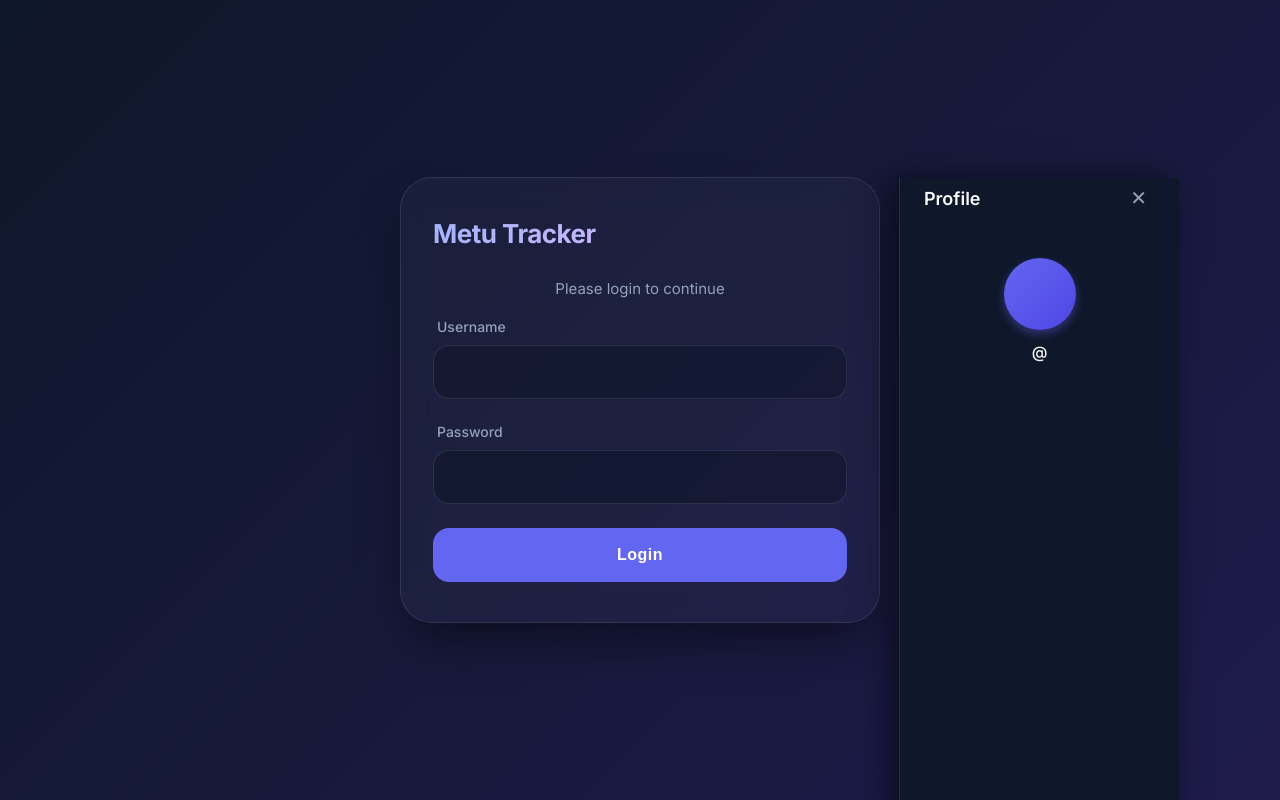
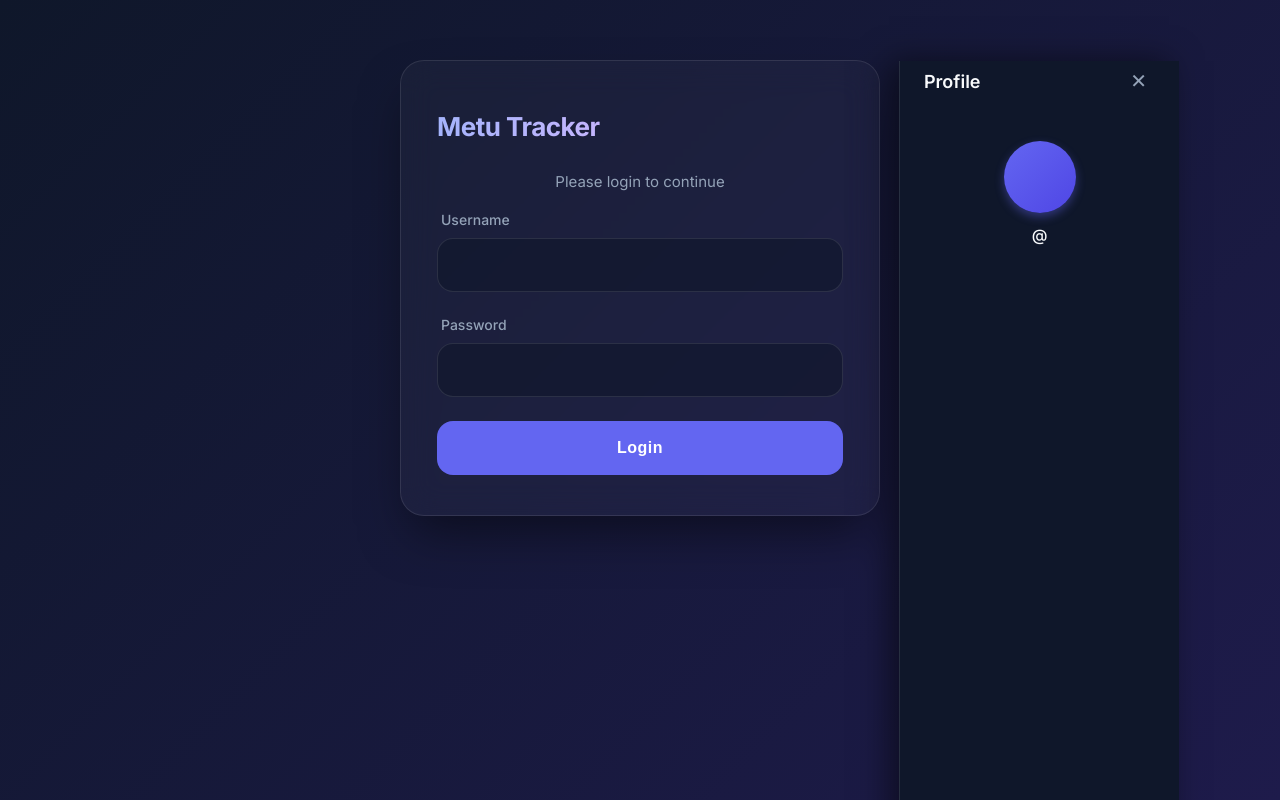
Before and after one commit to daewu14/metu-tracker, a Nuxt app: page / in a window 1280 px wide. Shown: the top 800 px of the page. Built offline with nearby package versions, Linux system fonts and the light colour scheme; no server answers.

Commit message:
Fix desktop layout flow and amount formatting

```diff
--- a/app/assets/css/main.css
+++ b/app/assets/css/main.css
@@ -49,22 +49,32 @@ body {
 
 @media (min-width: 481px) {
   .app-container {
-    padding: 40px 20px;
-    align-items: center;
-    justify-content: center;
+    padding: 60px 20px;
+    display: block;
+    min-height: auto;
   }
 
   .glass-card {
-    flex: none;
+    margin: 0 auto;
     width: 100%;
     max-width: 480px;
     background: var(--card-bg);
     backdrop-filter: blur(16px);
     -webkit-backdrop-filter: blur(16px);
     border: 1px solid var(--card-border);
-    border-radius: 32px;
-    padding: 30px 32px 40px;
+    border-radius: 24px;
+    padding: 40px 36px;
     box-shadow: 0 25px 50px -12px rgba(0, 0, 0, 0.5);
+    display: block;
+  }
+
+  .expense-form {
+    flex: none;
+  }
+
+  .submit-btn {
+    margin-top: 30px;
+    margin-bottom: 0;
   }
 }
 
```
